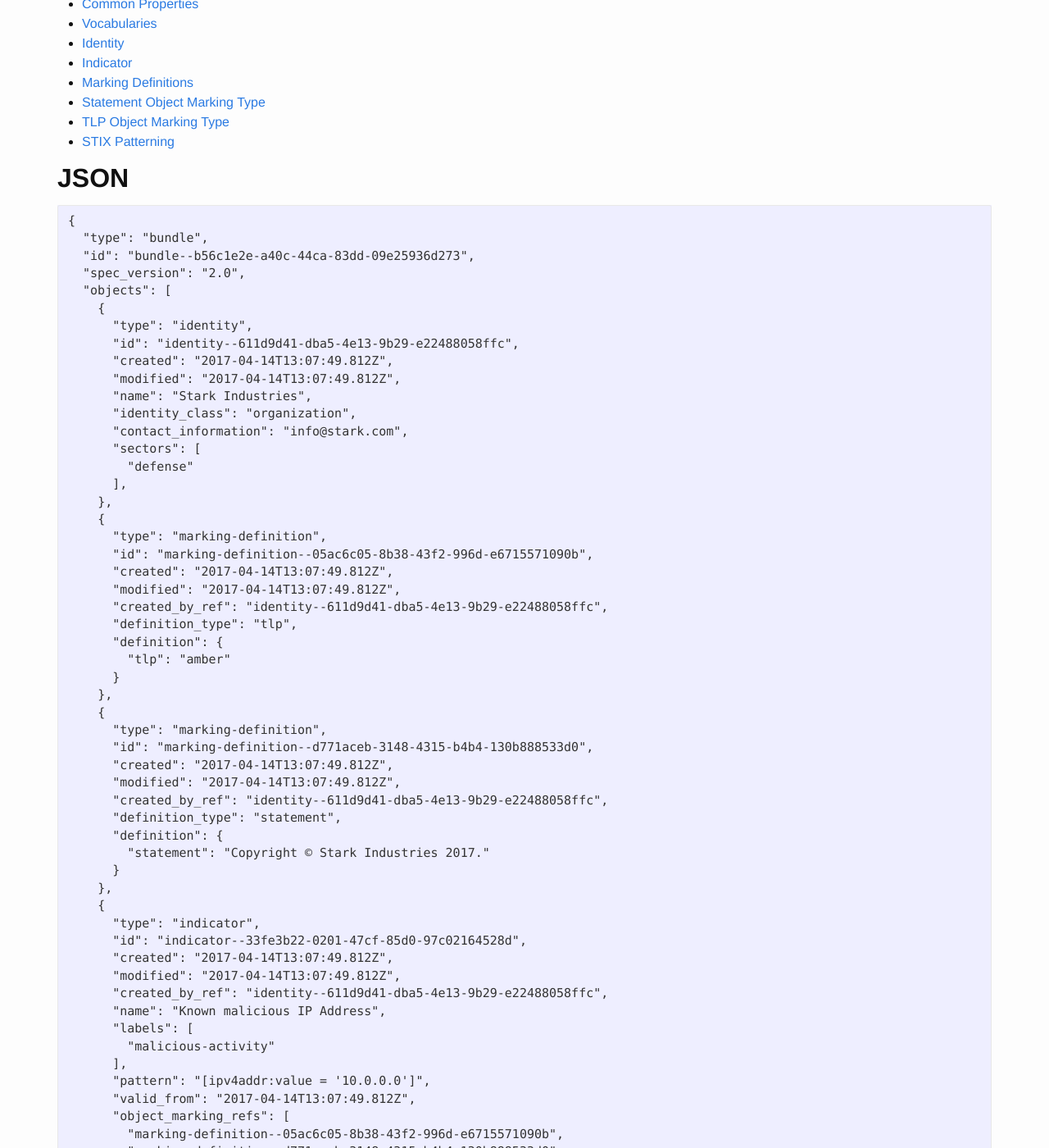
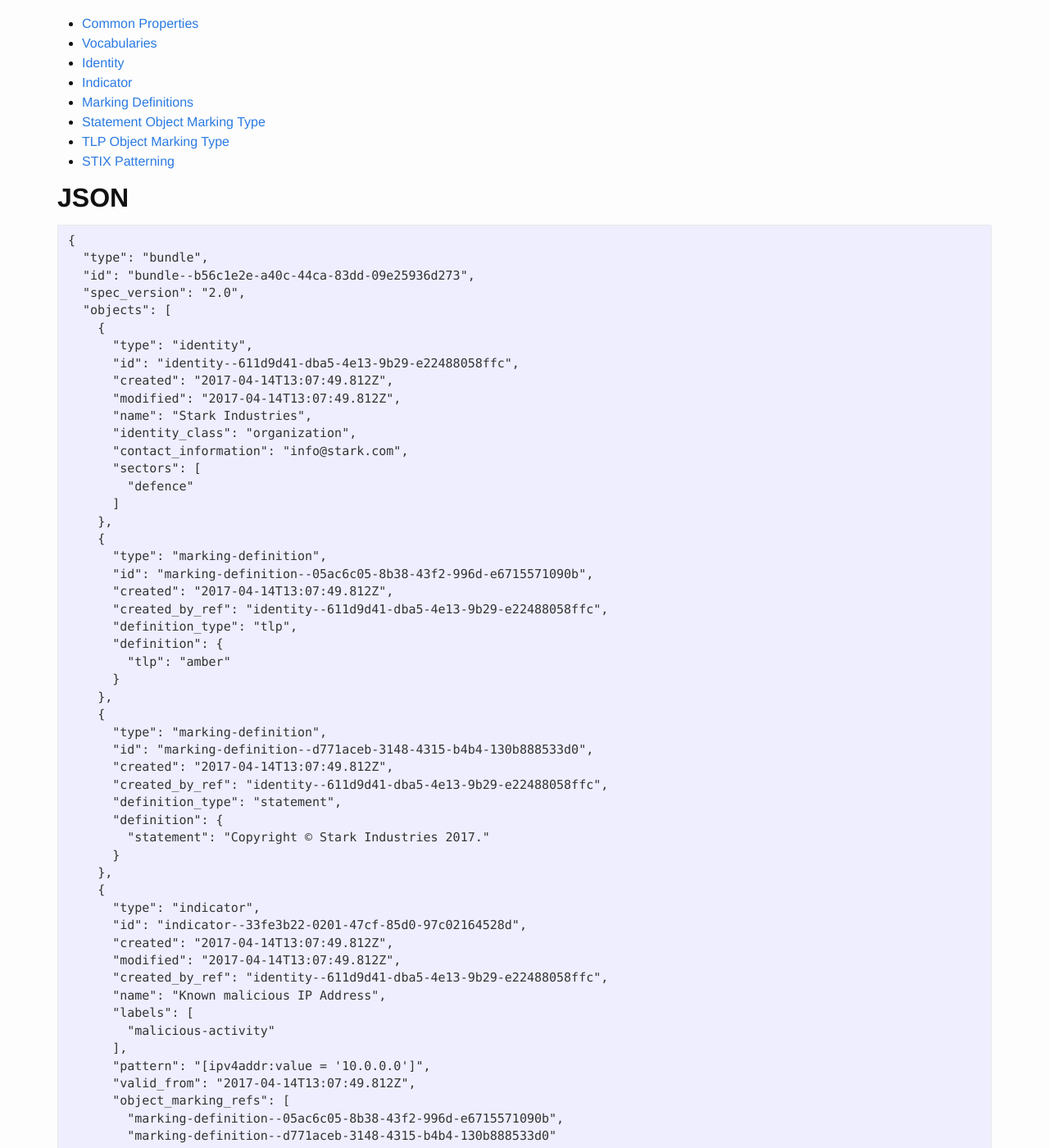
Before and after one commit to oasis-open/cti-documentation, a Jekyll site: the page built from examples/using-marking-definitions.md, in a window 1280 px wide and 1400 px high, scrolled down 1859 px. Shown: the whole window at 82% size. Built offline with Jekyll 4.4.1, drawn with Linux system fonts in a browser that asks for light colours; some of the changed text lies outside the part shown.

Commit message:
Fixed invalid JSON
--Using Marking Definitions Example had some invalid JSON as well as
warnings from the validator which have now been fixed
--Updated Malware Indicator For File Hash example to reflect recent
changes in WD02 surrounding hash patterns.

```diff
--- a/examples/using-marking-definitions.md
+++ b/examples/using-marking-definitions.md
@@ -20,7 +20,7 @@
 
 A second marking type, [Statement](https://docs.google.com/document/d/1IcA5KhglNdyX3tO17bBluC5nqSf70M5qgK9nuAoYJgw/edit#heading=h.3ru8r05saera), is used for Stark Industries’ copyright information and is applied to all objects they produce. This is similar in format to the TLP Marking Definition object, except the <span class="sdo">**definition\_type**</span> in this case must be <span class="values">statement</span>. The <span class="sdo">**definition**</span> field contains any type of terms of use or copyright information you want to convey. For this organization, it simply states <span class="values">Copyright @ Stark Industries 2017</span>. This property could also communicate any terms of use, or you could incorporate both since Statement allows for multiple marking types.
 
-A point of emphasis worth noting is that Marking Definition objects cannot be versioned like other STIX objects. For instance, if Stark Industries wanted to update their Statement information or add terms of use to the marking definition, they would have to generate a new Marking Definition object with the Indicator SDO updated to point to this new definition. They could not add or change their current Statement marking and simply update the modified property.
+A point of emphasis worth noting is that Marking Definition objects cannot be versioned like other STIX objects. For instance, if Stark Industries wanted to update their Statement information or add terms of use to the marking definition, they would have to generate a new Marking Definition object with the Indicator SDO updated to point to this new definition. They could not add or change their current Statement marking and simply update the <span class="sdo">**modified**</span> property like with other objects, because there is no required <span class="sdo">**modified**</span> property with Marking Definition objects.
 
 Finally, Stark can apply these marking definitions to the [Indicator](https://docs.google.com/document/d/1S5XhY6F5OT599b0OuHtUf8IBzFvNY8RysFHIj93DgsY/edit#heading=h.muftrcpnf89v) SDO that contains the malicious IP address they discovered on their network. These object markings are embedded within the Indicator object in the <span class="sdo">**object\_marking\_refs**</span> property and reference the Marking Definition object <span class="sdo">**id**</span>’s for both Statement and TLP. Once referenced, both of Stark’s markings apply to the Indicator object. It’s worth mentioning that this property and the <span class="sdo">**created\_by\_ref**</span> property presented earlier represent one of just a few embedded relationships in STIX 2.0. In most cases, to establish a relationship between objects in STIX, such as between an Indicator and Threat Actor SDO, you would create a [Relationship](https://docs.google.com/document/d/1S5XhY6F5OT599b0OuHtUf8IBzFvNY8RysFHIj93DgsY/edit#heading=h.e2e1szrqfoan) STIX Relationship Object (SRO).
 
@@ -62,14 +62,13 @@
       "identity_class": "organization",
       "contact_information": "info@stark.com",
       "sectors": [
-        "defense"
-      ],
+        "defence"
+      ]
     },
     {
       "type": "marking-definition",
       "id": "marking-definition--05ac6c05-8b38-43f2-996d-e6715571090b",
       "created": "2017-04-14T13:07:49.812Z",
-      "modified": "2017-04-14T13:07:49.812Z",
       "created_by_ref": "identity--611d9d41-dba5-4e13-9b29-e22488058ffc",
       "definition_type": "tlp",
       "definition": {
@@ -80,7 +79,6 @@
       "type": "marking-definition",
       "id": "marking-definition--d771aceb-3148-4315-b4b4-130b888533d0",
       "created": "2017-04-14T13:07:49.812Z",
-      "modified": "2017-04-14T13:07:49.812Z",
       "created_by_ref": "identity--611d9d41-dba5-4e13-9b29-e22488058ffc",
       "definition_type": "statement",
       "definition": {
```
Also changed, not shown: examples/malware-indicator-for-file-hash.md (+2 -2 lines).
